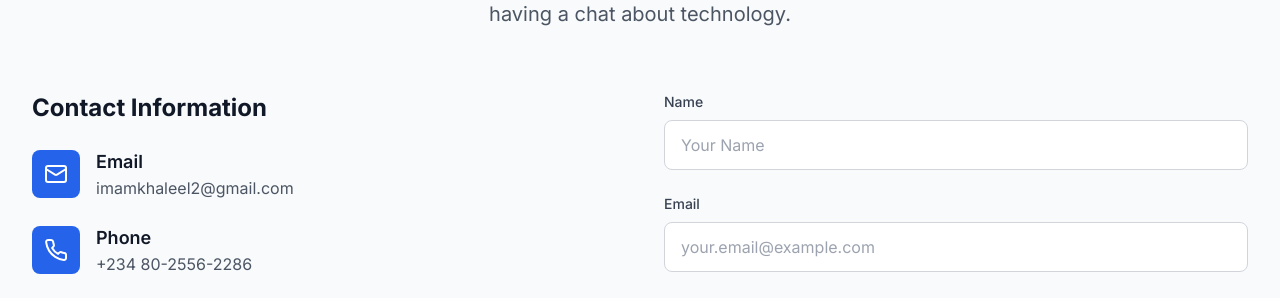
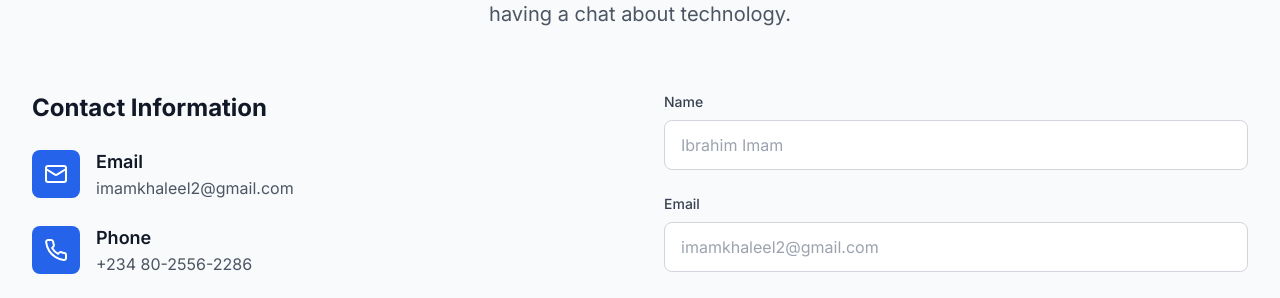
Before and after one commit to khalmam/MyPortfolio, a React (Vite) app: page / in a window 1280 px wide. Shown: the part 3228-3526 px from the top of the page. Built offline with nearby package versions, Linux system fonts and the light colour scheme.

Commit message:
Update Contact.tsx

```diff
--- a/src/components/Contact.tsx
+++ b/src/components/Contact.tsx
@@ -84,7 +84,7 @@ const Contact = () => {
                   onChange={handleChange}
                   required
                   className="w-full px-4 py-3 border border-gray-300 rounded-lg focus:ring-2 focus:ring-blue-500 focus:border-transparent transition-colors duration-200"
-                  placeholder="Your Name"
+                  placeholder="Ibrahim Imam"
                 />
               </div>
 
@@ -100,7 +100,7 @@ const Contact = () => {
                   onChange={handleChange}
                   required
                   className="w-full px-4 py-3 border border-gray-300 rounded-lg focus:ring-2 focus:ring-blue-500 focus:border-transparent transition-colors duration-200"
-                  placeholder="your.email@example.com"
+                  placeholder="imamkhaleel2@gmail.com"
                 />
               </div>
 
```
